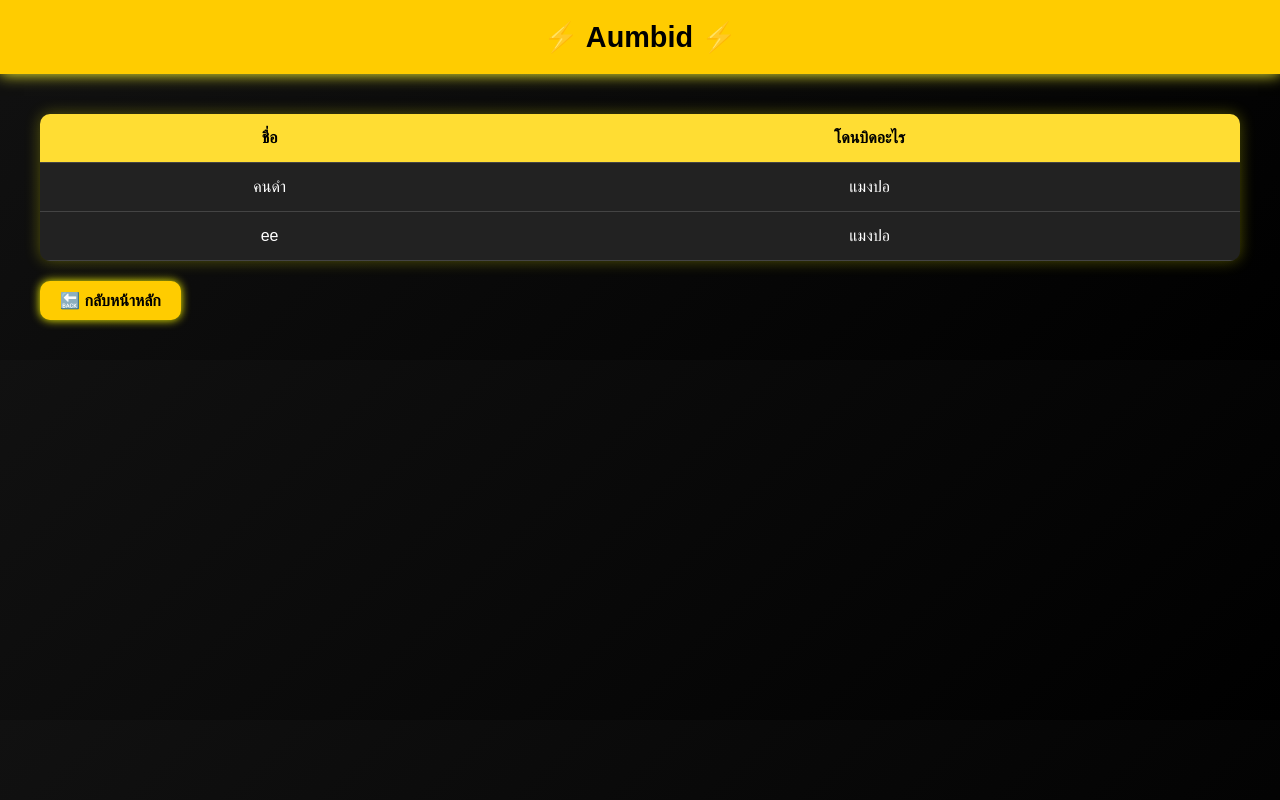
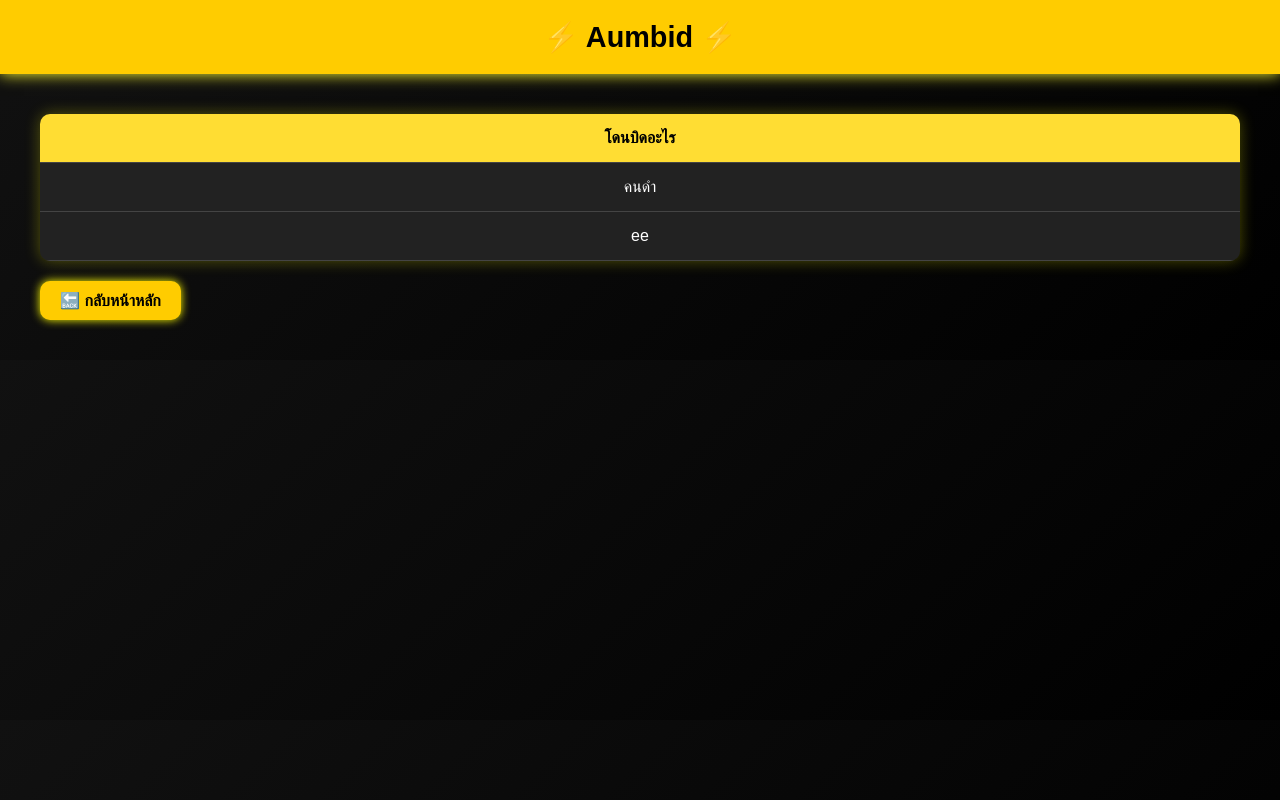
Before and after one commit to Ere12e/Ere12e.github.io, a plain HTML site: page index.html in a window 1280 px wide. Drawn offline with Linux system fonts and the light colour scheme.

Commit message:
Update index.html

```diff
--- a/index.html
+++ b/index.html
@@ -78,18 +78,17 @@
     <table>
       <thead>
         <tr>
-          <th>ชื่อ</th>
           <th>โดนบิดอะไร</th>
         </tr>
       </thead>
       <tbody>
         <tr>
           <td>คนดำ</td>
-          <td>แมงปอ</td>
+
         </tr>
         <tr>
           <td>ee</td>
-          <td>แมงปอ</td>
+
         </tr>
 
       </tbody>
```
